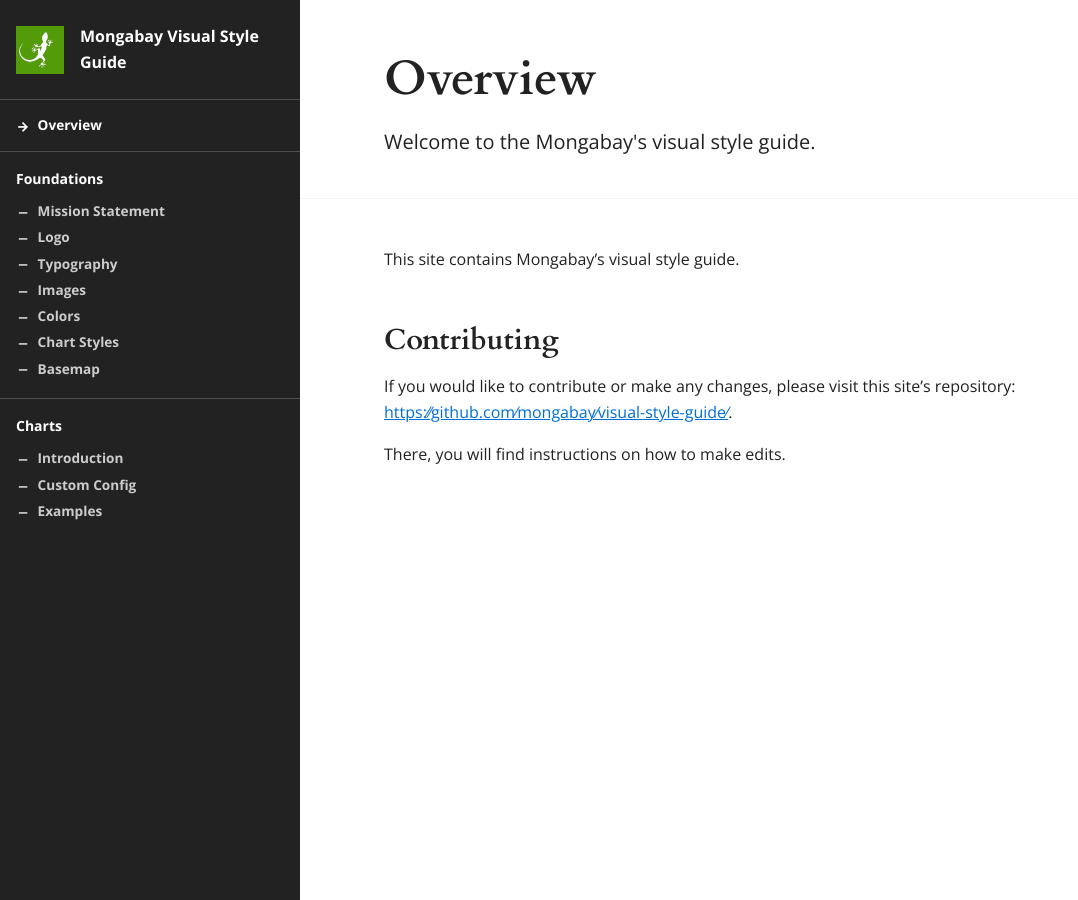
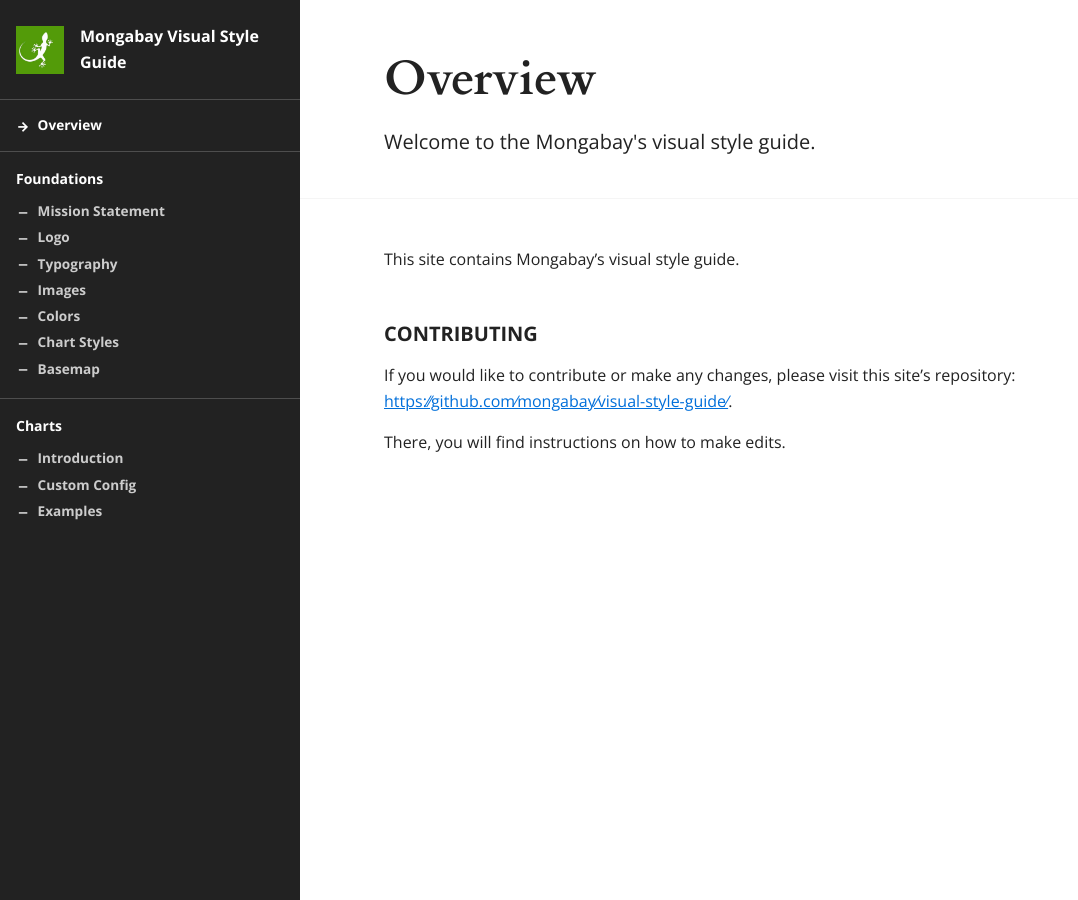
Before and after one commit to mongabay/visual-style-guide, a Jekyll site: the page built from index.md, in a window 1280 px wide. Shown: the whole page, without its empty margins (0-1078 px from the left). Built offline with Jekyll 4.4.1, drawn with Linux system fonts in a browser that asks for light colours.

Commit message:
Update the font of the titles

```diff
--- a/src/assets/_sass/base/_typography.scss
+++ b/src/assets/_sass/base/_typography.scss
@@ -17,7 +17,7 @@ hr {
 
 .header {
   margin-top: $margin_large;
-  margin-bottom: $margin;
+  margin-bottom: $margin_small;
   font-family: $font-family-1;
   font-weight: $font-weight-bold;
 }
@@ -31,12 +31,12 @@ h5,
 h6 {
   line-height: $headline-line-height;
   color: $headline-font-color;
-  font-family: $font-family-2;
   font-weight: $font-weight-bold;
   margin-top: 0;
 }
 
 h1 {
+  font-family: $font-family-2;
   font-size: $typo_ostrich;
   margin-bottom: $base-pad;
 }
@@ -46,7 +46,8 @@ h3,
 h4,
 h5,
 h6 {
-  font-size: $typo_eagle;
+  font-size: $typo_crow;
+  text-transform: uppercase;
 }
 
 h2 {
@@ -56,7 +57,7 @@ h2 {
 
 h3 {
   margin: $base-pad 0;
-  font-size: $typo_crow;
+  font-size: $typo_sparrow;
 }
 
 h4 {
```
